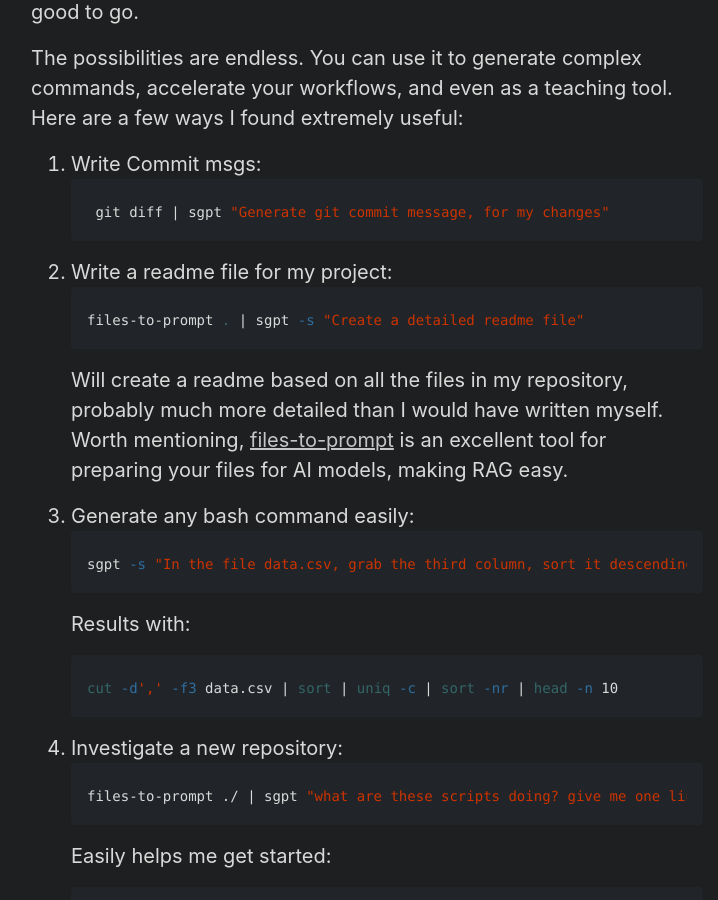
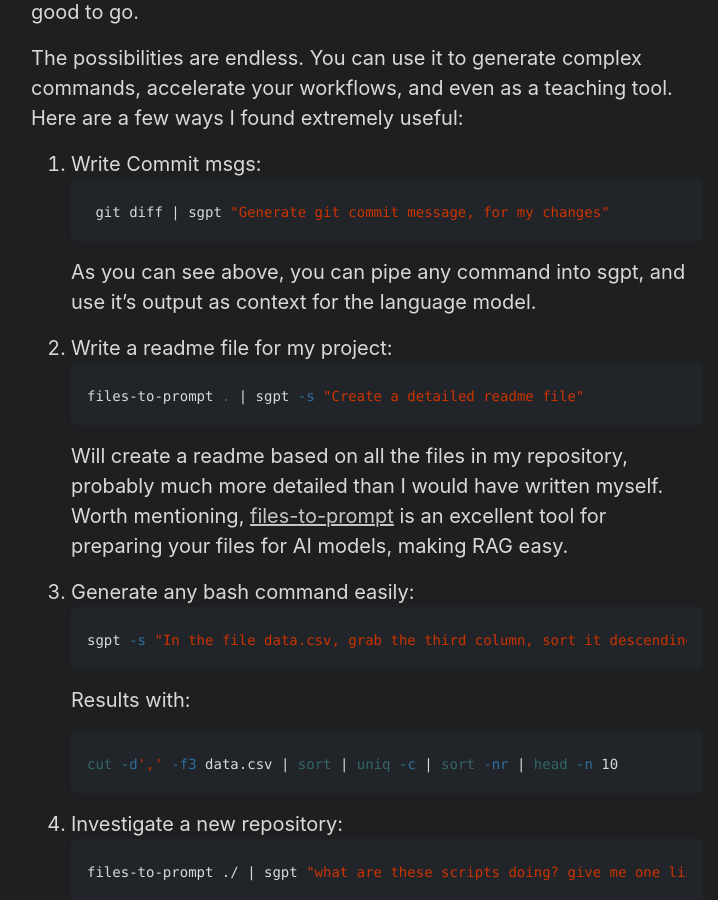
Before and after one commit to ofirsharony/ofirsharony.github.io, a Jekyll site: the page built from _posts/2024-11-08-sgpt.md, in a window 1280 px wide and 900 px high, scrolled down 672 px. Shown: the whole window, without its empty margins (273-991 px from the left). Built offline with Jekyll 4.4.1, drawn with Linux system fonts in a browser that asks for light colours.

Commit message:
Update 2024-11-08-sgpt.md

````diff
--- a/_posts/2024-11-08-sgpt.md
+++ b/_posts/2024-11-08-sgpt.md
@@ -21,6 +21,8 @@
     ```bash
     git diff | sgpt "Generate git commit message, for my changes"
     ```
+
+   As you can see above, you can pipe any command into sgpt, and use it's output as context for the language model.
 
 2. Write a readme file for my project:
    ```bash
````
